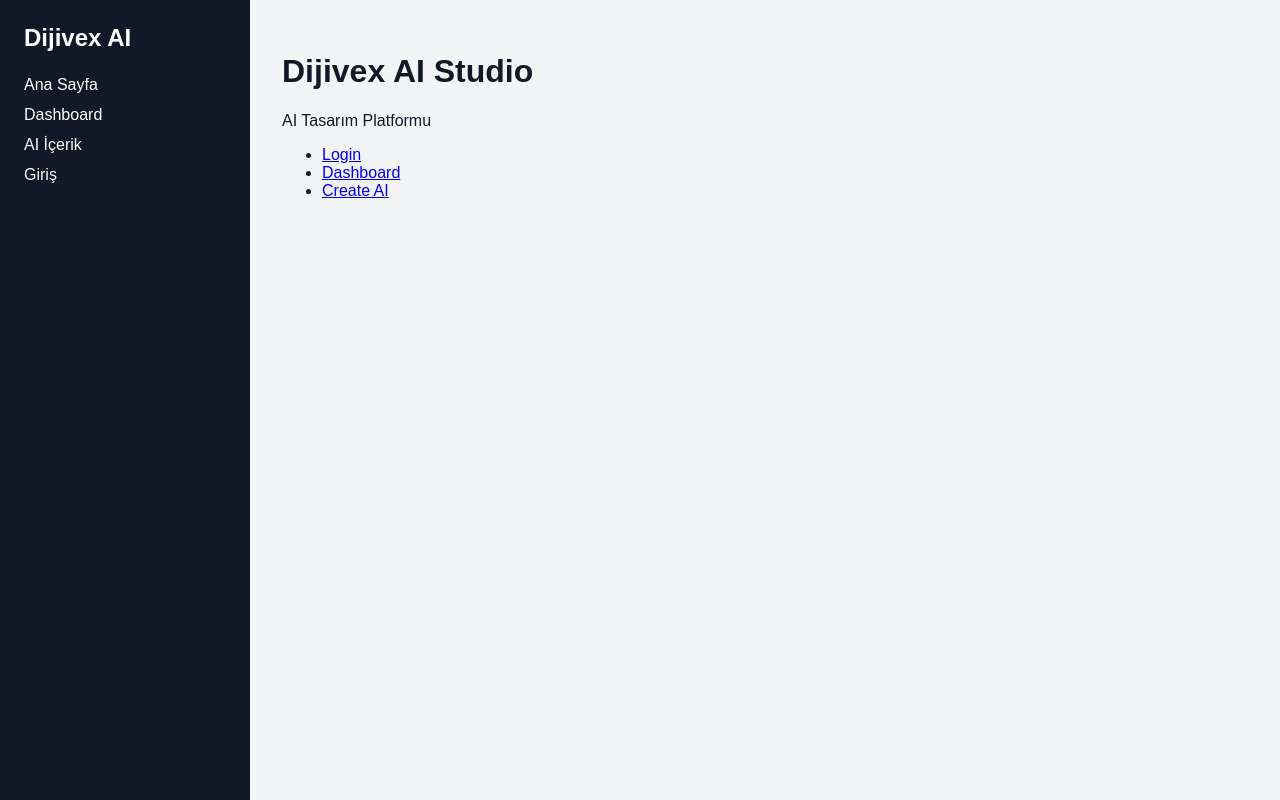
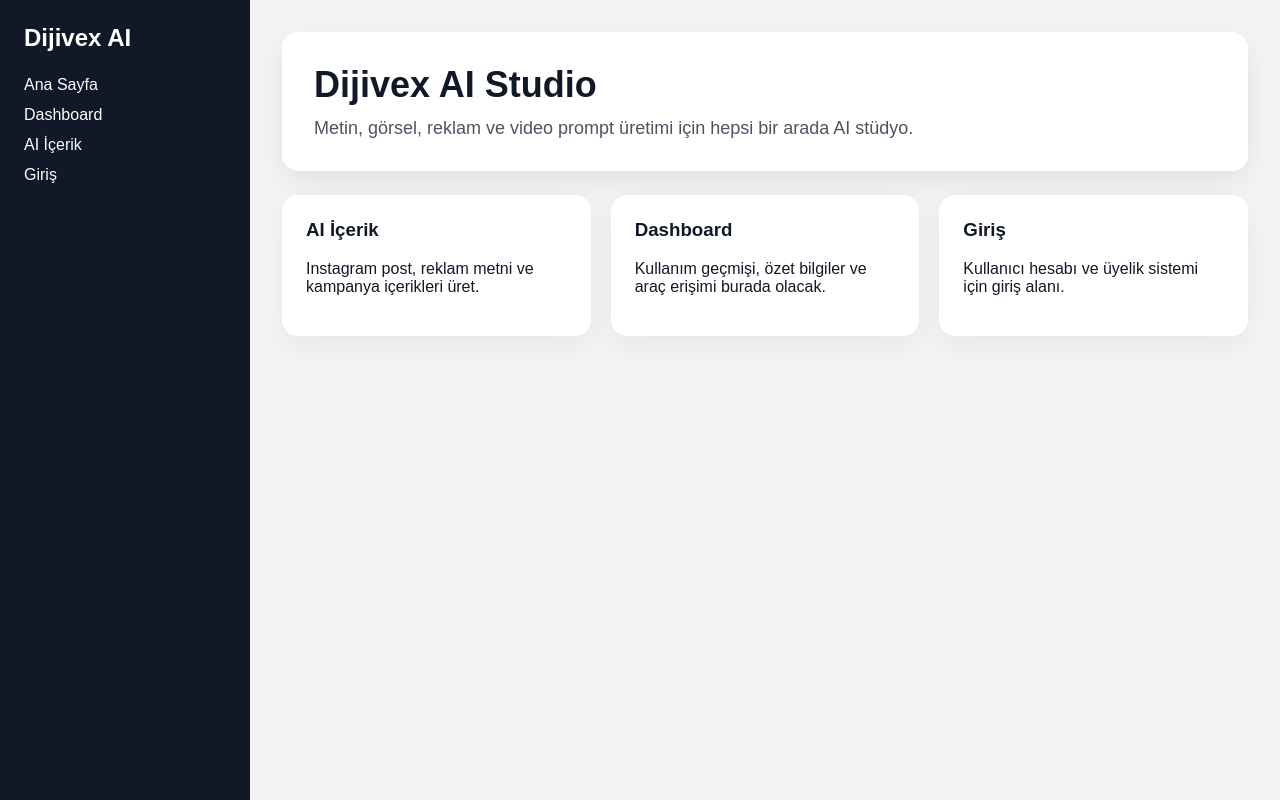
Before and after one commit to simsekyunusemre-ai/dijivex-ai-studio, a Next.js app: page / in a window 1280 px wide. Built offline with nearby package versions, Linux system fonts and the light colour scheme.

Commit message:
Update page.tsx

```diff
--- a/src/app/page.tsx
+++ b/src/app/page.tsx
@@ -1,14 +1,75 @@
 export default function Home() {
   return (
-    <main>
-      <h1>Dijivex AI Studio</h1>
-      <p>AI Tasarım Platformu</p>
+    <div>
+      <div
+        style={{
+          background: "white",
+          borderRadius: 16,
+          padding: 32,
+          boxShadow: "0 10px 30px rgba(0,0,0,0.08)",
+          marginBottom: 24,
+        }}
+      >
+        <h1 style={{ fontSize: 36, margin: 0, marginBottom: 12 }}>
+          Dijivex AI Studio
+        </h1>
+        <p style={{ fontSize: 18, color: "#4b5563", margin: 0 }}>
+          Metin, görsel, reklam ve video prompt üretimi için hepsi bir arada AI stüdyo.
+        </p>
+      </div>
 
-      <ul>
-        <li><a href="/login">Login</a></li>
-        <li><a href="/dashboard">Dashboard</a></li>
-        <li><a href="/create">Create AI</a></li>
-      </ul>
-    </main>
-  )
+      <div
+        style={{
+          display: "grid",
+          gridTemplateColumns: "repeat(3, minmax(0, 1fr))",
+          gap: 20,
+        }}
+      >
+        <a
+          href="/create"
+          style={{
+            background: "white",
+            padding: 24,
+            borderRadius: 16,
+            textDecoration: "none",
+            color: "#111827",
+            boxShadow: "0 10px 30px rgba(0,0,0,0.06)",
+          }}
+        >
+          <h3 style={{ marginTop: 0 }}>AI İçerik</h3>
+          <p>Instagram post, reklam metni ve kampanya içerikleri üret.</p>
+        </a>
+
+        <a
+          href="/dashboard"
+          style={{
+            background: "white",
+            padding: 24,
+            borderRadius: 16,
+            textDecoration: "none",
+            color: "#111827",
+            boxShadow: "0 10px 30px rgba(0,0,0,0.06)",
+          }}
+        >
+          <h3 style={{ marginTop: 0 }}>Dashboard</h3>
+          <p>Kullanım geçmişi, özet bilgiler ve araç erişimi burada olacak.</p>
+        </a>
+
+        <a
+          href="/login"
+          style={{
+            background: "white",
+            padding: 24,
+            borderRadius: 16,
+            textDecoration: "none",
+            color: "#111827",
+            boxShadow: "0 10px 30px rgba(0,0,0,0.06)",
+          }}
+        >
+          <h3 style={{ marginTop: 0 }}>Giriş</h3>
+          <p>Kullanıcı hesabı ve üyelik sistemi için giriş alanı.</p>
+        </a>
+      </div>
+    </div>
+  );
 }
```
